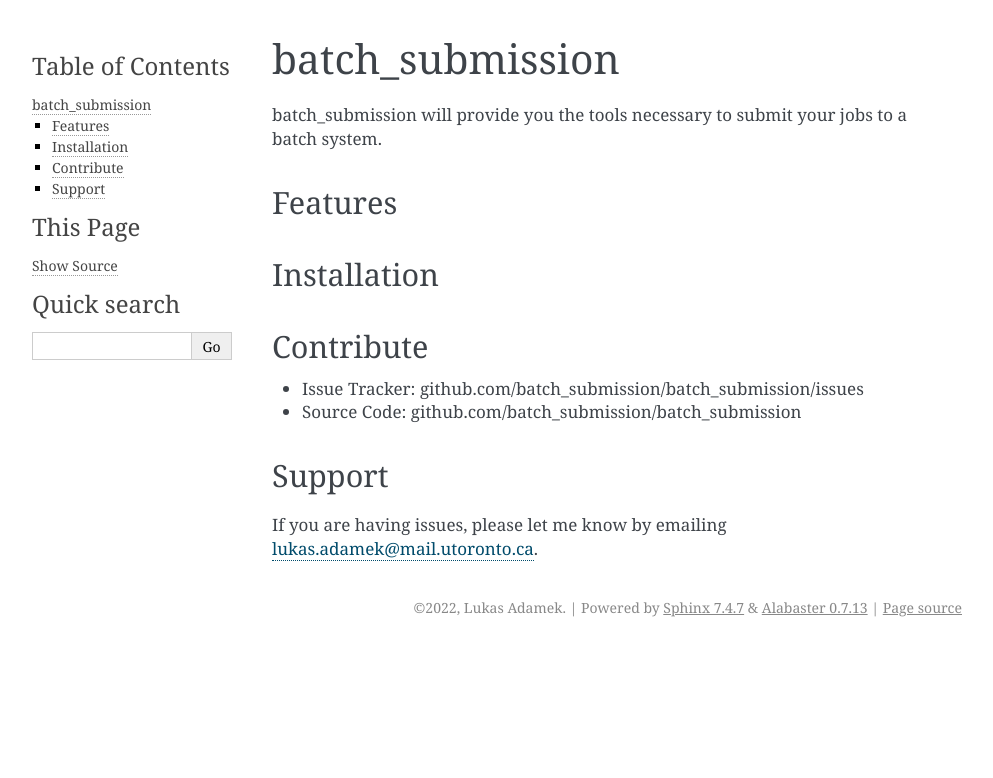
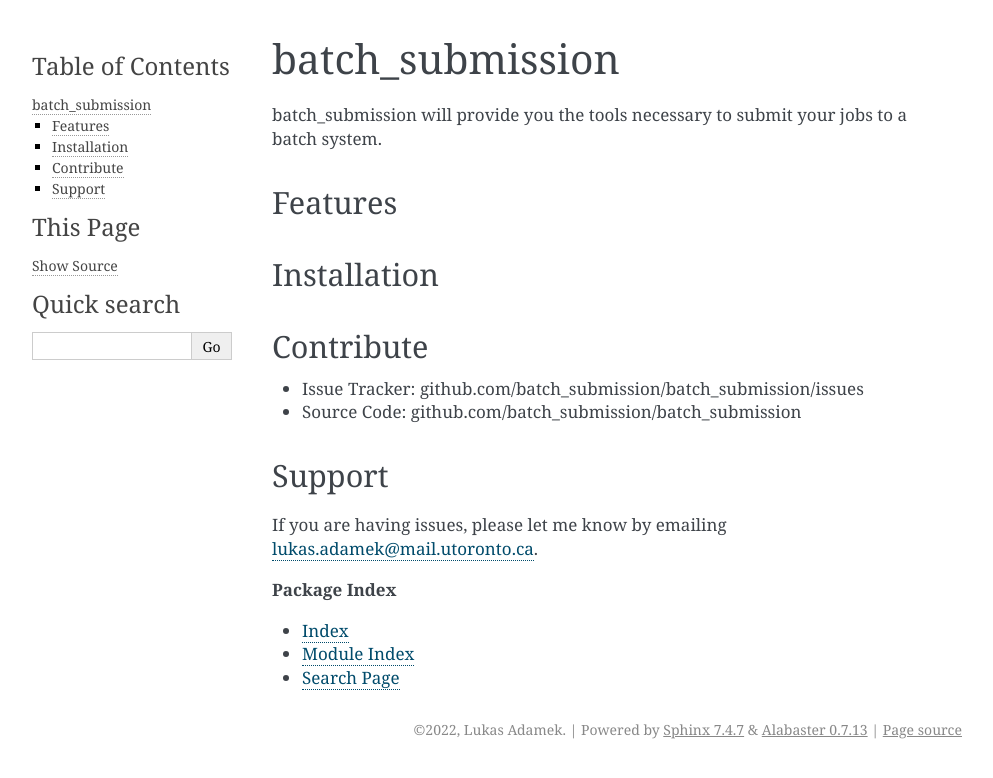
Before and after one commit to luadamek/BatchSubmission, a Sphinx documentation site: the page built from docs/index.rst, in a window 1280 px wide. Shown: the top 778 px of the page, without its empty margins (148-1141 px from the left). Built offline with Sphinx 7.4.7, drawn with Linux system fonts in a browser that asks for light colours.

Commit message:
Add package index

```diff
--- a/docs/index.rst
+++ b/docs/index.rst
@@ -20,3 +20,9 @@ Support
 -------
 
 If you are having issues, please let me know by emailing lukas.adamek@mail.utoronto.ca.
+
+**Package Index**
+
+* :ref:`genindex`
+* :ref:`modindex`
+* :ref:`search`
```
